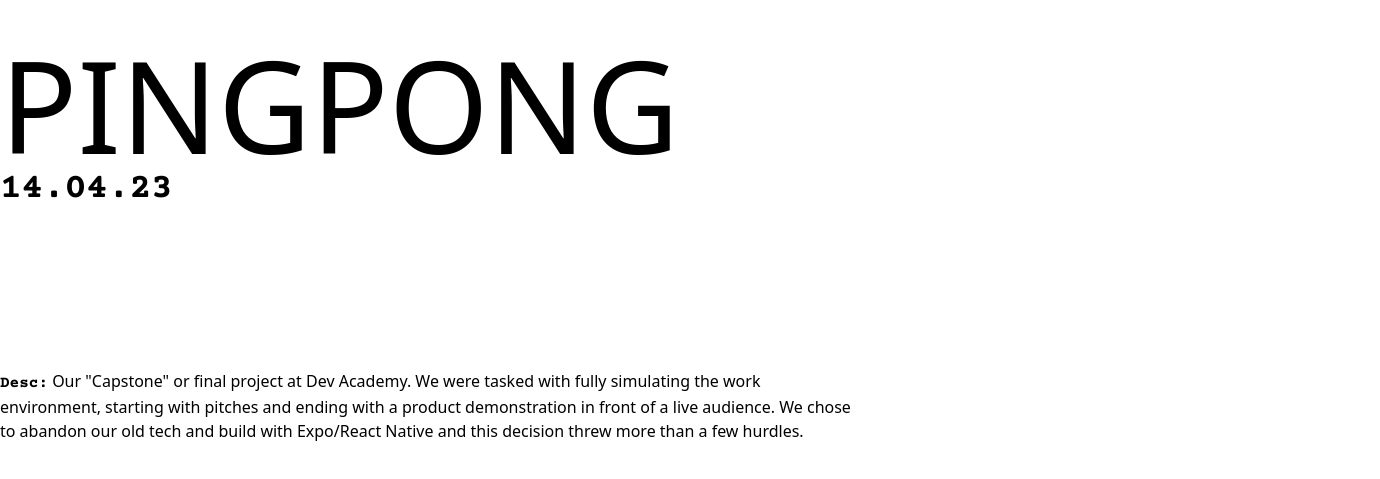
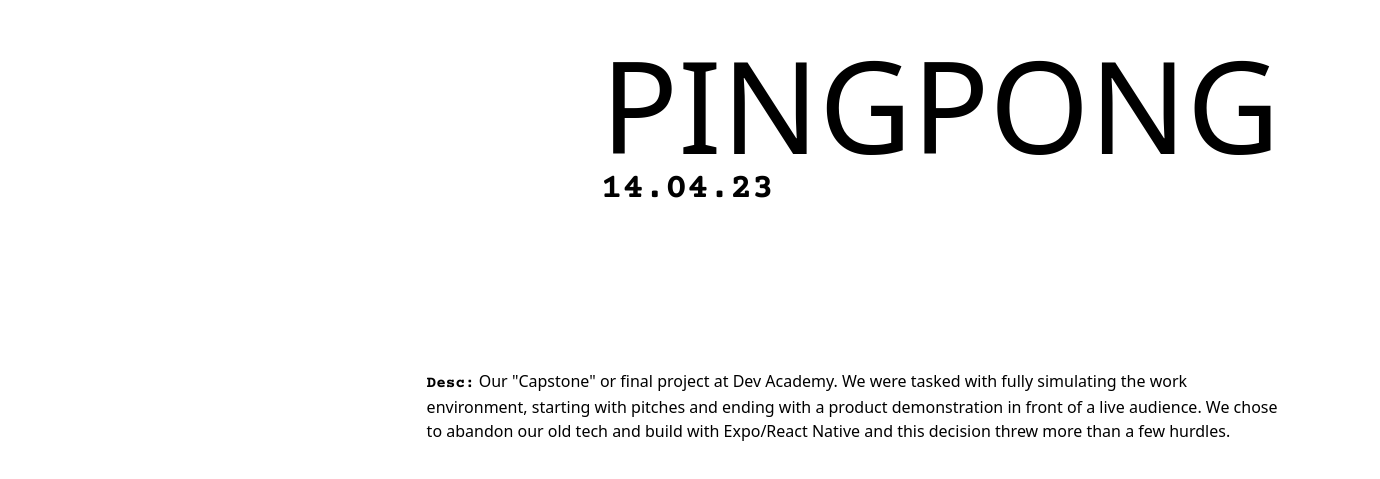
Before and after one commit to doilyuser/portfolio, a Next.js app: page /Components/Pingpong in a window 1280 px wide. Shown: the part 199-678 px from the top of the page, 1380 px wide, since content can reach past the window. Built offline with nearby package versions, Linux system fonts and the light colour scheme.

Commit message:
offset every second article

```diff
--- a/pages/Components/Pingpong.tsx
+++ b/pages/Components/Pingpong.tsx
@@ -29,7 +29,7 @@ export default function PortfolioArticle() {
     setColor('text-white')
   }
   return (
-    <div className="w-full flex flex-col justify-center place-items-center md:grid md:justify-items-start md:w-10/12 lg:w-8/12">
+    <div className="w-full flex flex-col justify-center place-items-center md:grid md:justify-items-end md:pl-[16.66%] lg:pl-[33.33%]">
       {/* <div className="grid pl-[30vw] justify-items-end"> */}
       <div data-aos="fade-left" data-aos-offset="300">
         <h1 className="pt-40 text-3xl sm:text-5xl md:text-6xl lg:text-7xl xl:text-9xl xl:pt-60 uppercase">
```
